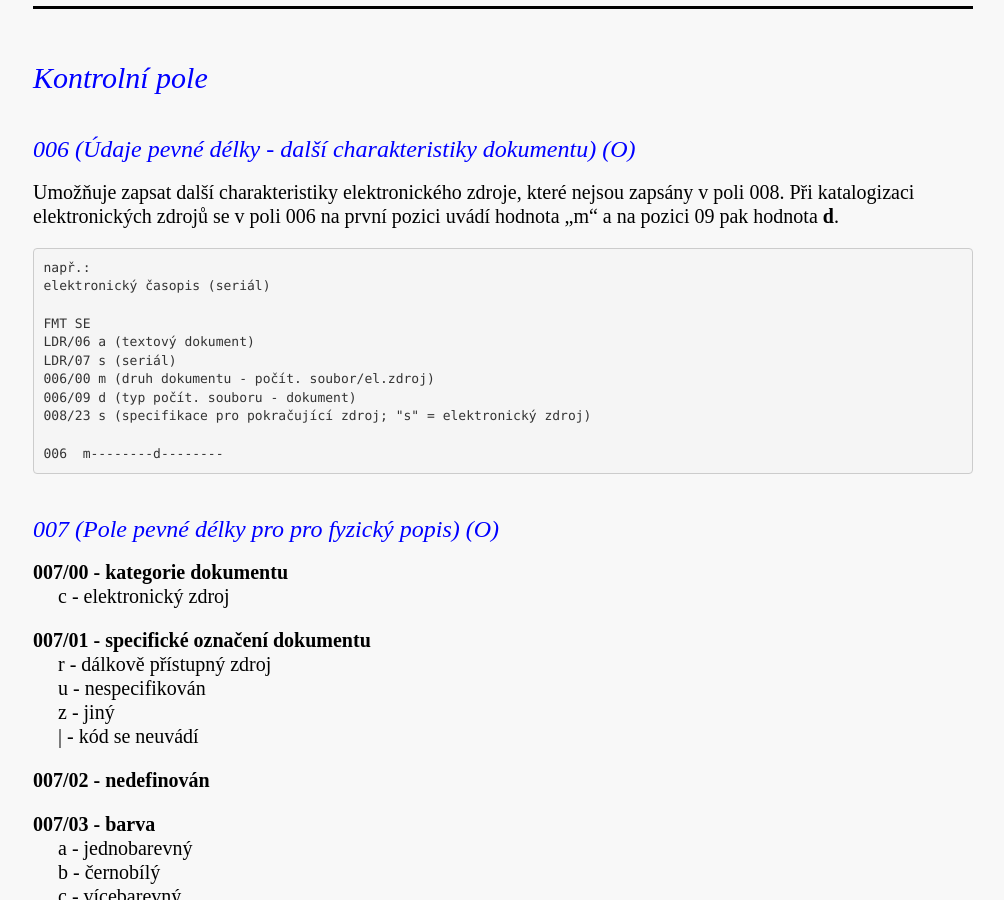
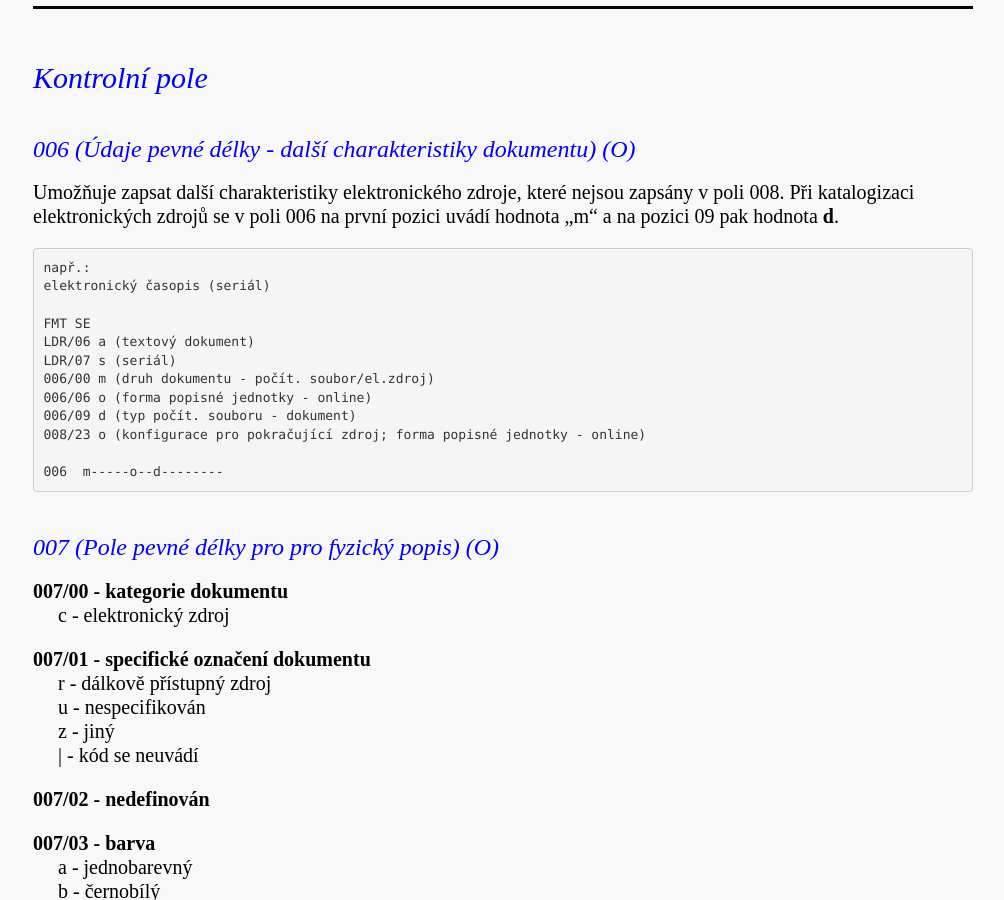
Before and after one commit to WebarchivCZ/katalogizacni-manual, a Jekyll site: the page built from _posts/2017-06-23-kontrolni-pole.md, in a window 1280 px wide and 900 px high, scrolled down 380 px. Shown: the whole window, without its empty margins (137-1141 px from the left). Built offline with Jekyll 4.4.1, drawn with Linux system fonts in a browser that asks for light colours.

Commit message:
doplněno pole kontrolní  006

````diff
--- a/_posts/2017-06-23-kontrolni-pole.md
+++ b/_posts/2017-06-23-kontrolni-pole.md
@@ -16,10 +16,11 @@ FMT SE
 LDR/06 a (textový dokument)
 LDR/07 s (seriál)
 006/00 m (druh dokumentu - počít. soubor/el.zdroj)
+006/06 o (forma popisné jednotky - online)
 006/09 d (typ počít. souboru - dokument)
-008/23 s (specifikace pro pokračující zdroj; "s" = elektronický zdroj)
+008/23 o (konfigurace pro pokračující zdroj; forma popisné jednotky - online)
 
-006  m--------d--------
+006  m-----o--d--------
 ```
 
 
````
